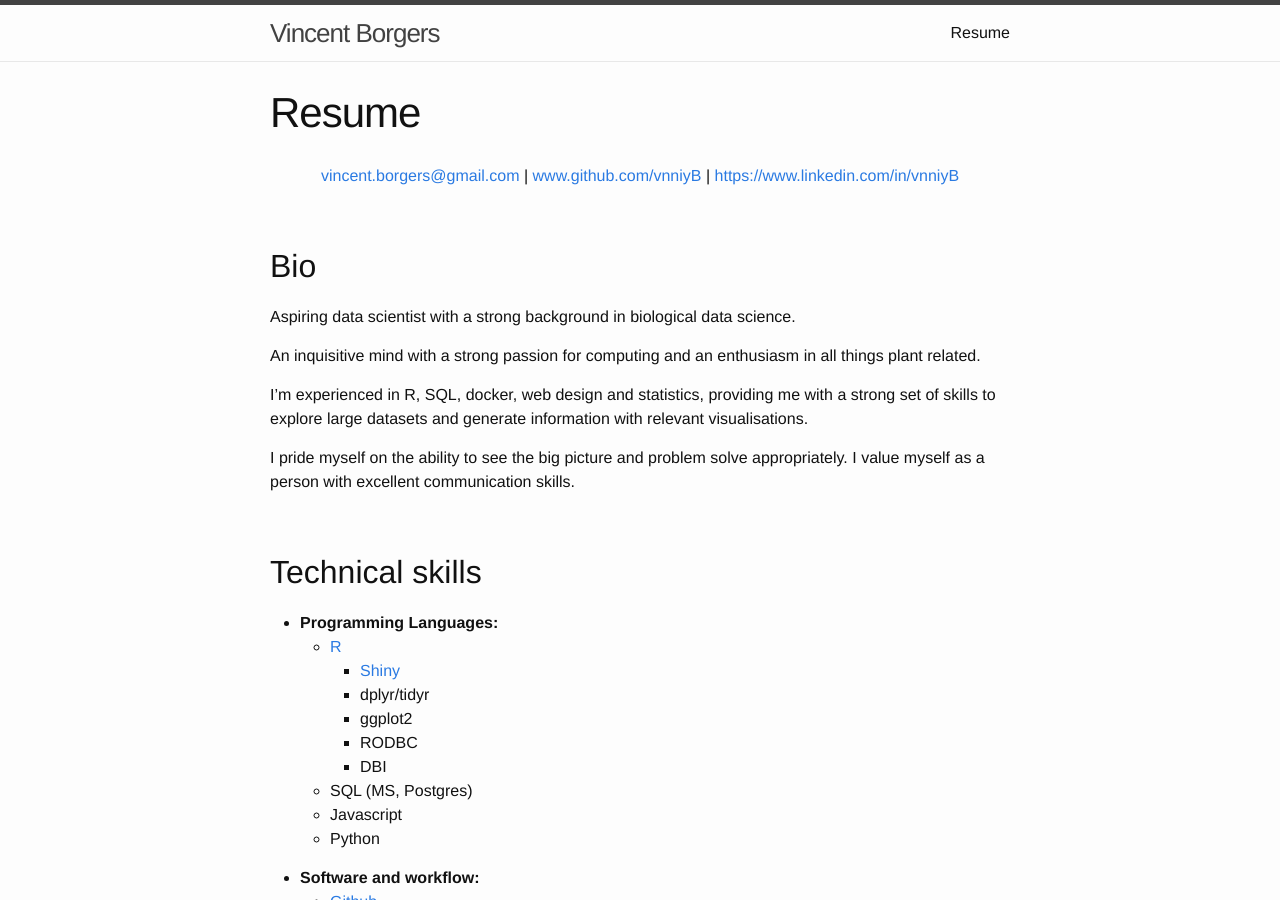
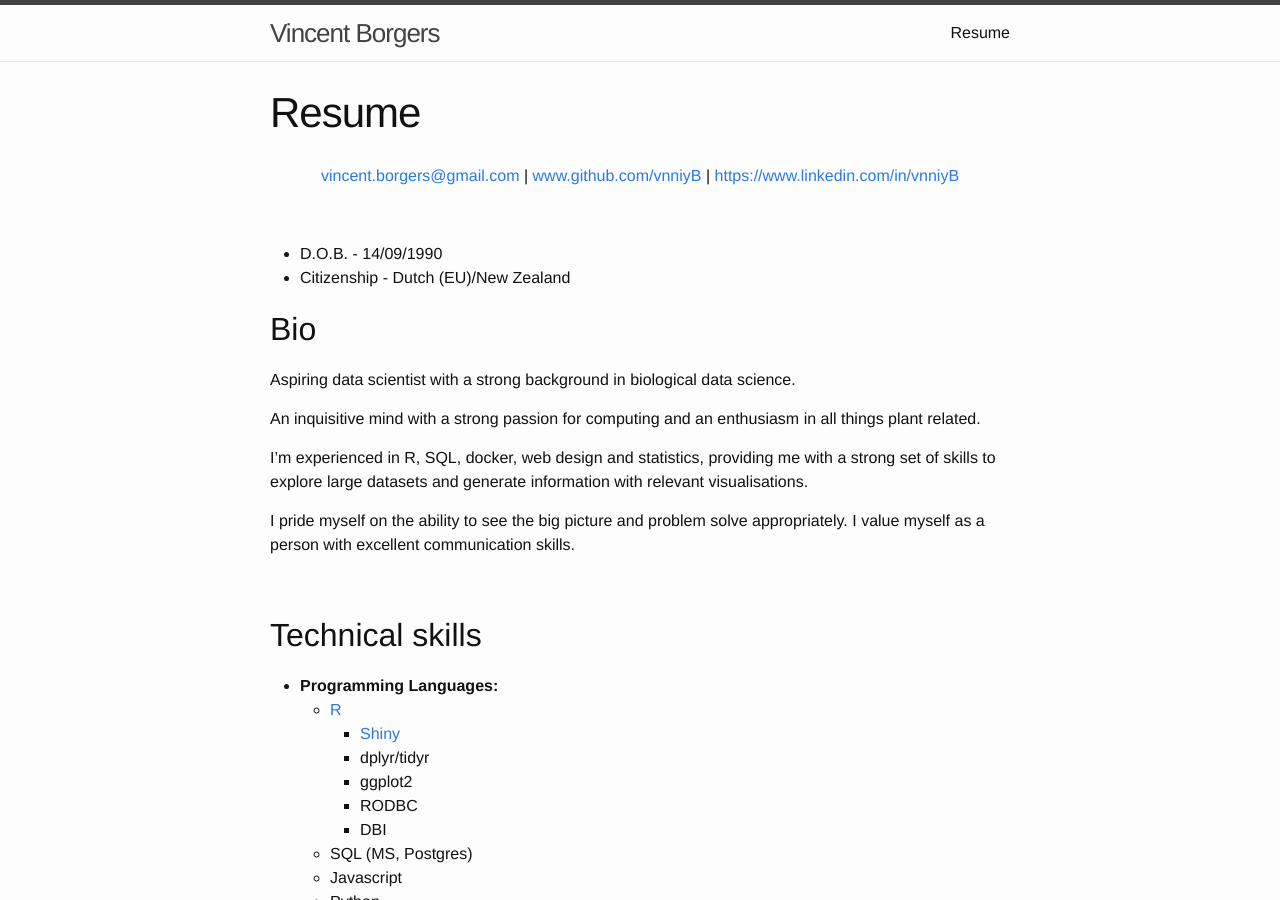
Before and after one commit to vnniyB/vnniyb.github.io, a Jekyll site: the page built from resume.md, in a window 1280 px wide and 900 px high. Built offline with Jekyll 4.4.1, drawn with Linux system fonts in a browser that asks for light colours.

Commit message:
Update resume.md

```diff
--- a/resume.md
+++ b/resume.md
@@ -18,6 +18,8 @@ layout: page
 
 <p style="text-align: center;"><a href="mailto:vincent.borgers@gmail.com">vincent.borgers@gmail.com</a> | <a href="www.github.com/vnniyB">www.github.com/vnniyB</a> | <a href="https://www.linkedin.com/in/vnniyB">https://www.linkedin.com/in/vnniyB</a></p>
 <br>
+- D.O.B. - 14/09/1990
+- Citizenship - Dutch (EU)/New Zealand
 
 
 Bio
```
